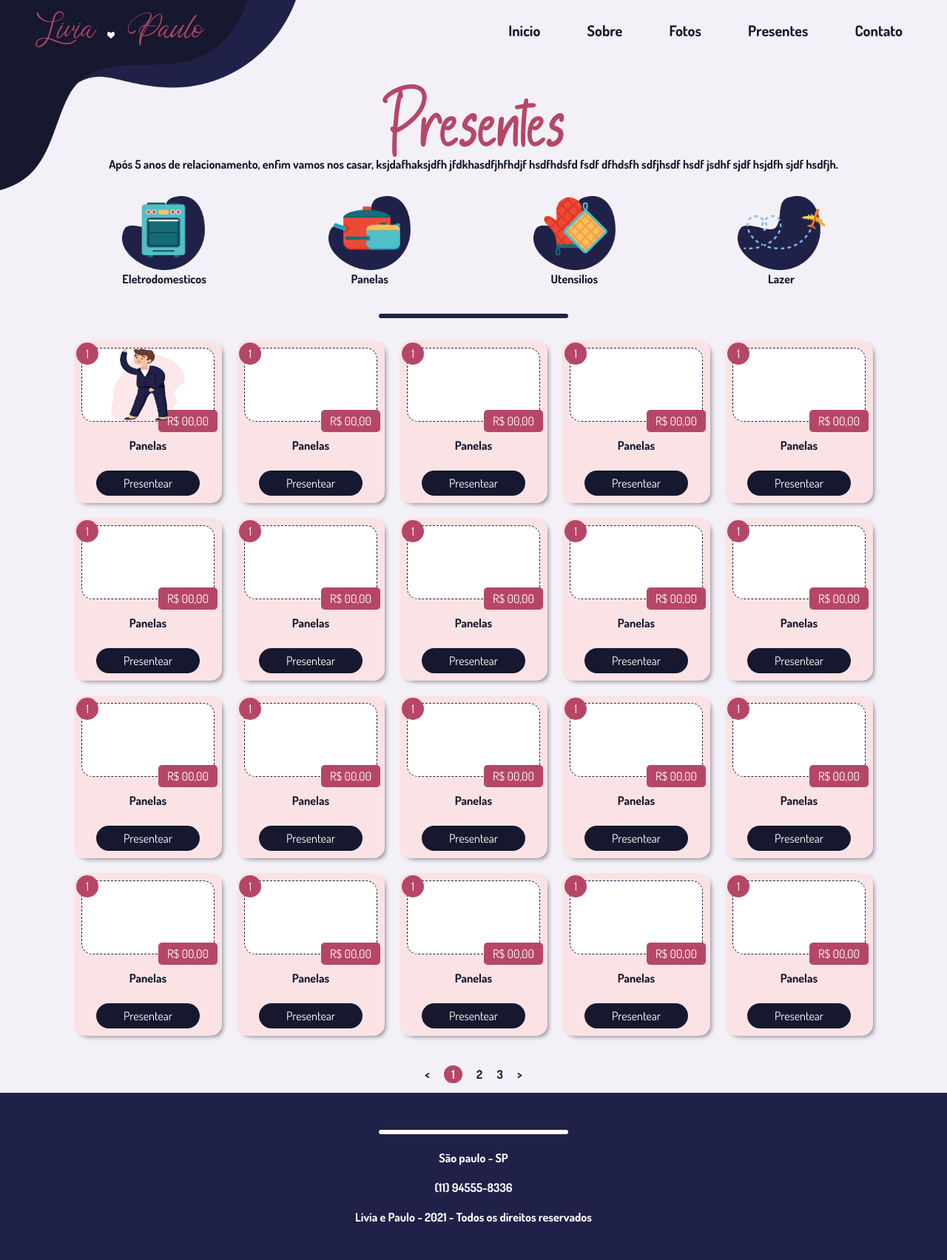
After one commit to PauloVASousa23/casamento-livia-paulo, an ASP.NET Core app: template CasamentoLiviaPaulo/Views/Presentes/Index.cshtml in a window 1280 px wide. The commit adds this page. Shown: the whole page at 74% size. Run offline with ASP.NET Core 8, Linux system fonts and the light colour scheme; the template is opened without the code that fills it, so the values that code supplies are empty; some libraries are stand-ins or nearby versions.

Commit message:
Criado pagina de presentes e separado topo e rodapé para a Layout

```diff
--- /dev/null
+++ b/CasamentoLiviaPaulo/Views/Presentes/Index.cshtml
@@ -0,0 +1,259 @@
+@{
+}
+
+<link rel="stylesheet" href="~/css/Presentes.css" />
+
+<h1 class="text-blossom text-rosa text-center font-78 mt-5 " style="line-height:1;">Presentes</h1>
+<p class="text-azul text-center font-weight-bold">
+    Após 5 anos de relacionamento, enfim vamos nos casar, ksjdafhaksjdfh jfdkhasdfjhfhdjf hsdfhdsfd fsdf dfhdsfh sdfjhsdf hsdf jsdhf sjdf hsjdfh sjdf hsdfjh.
+</p>
+
+<div class="container-categorias">
+    <a href="#" class="text-decoration-none text-azul font-weight-bold">
+        <img src="~/img/icone-eletrodomesticos.png" />
+        <span>Eletrodomesticos</span>
+    </a>
+    <a href="#" class="text-decoration-none text-azul font-weight-bold">
+        <img src="~/img/icone-panelas.png" />
+        <span>Panelas</span>
+    </a>
+    <a href="#" class="text-decoration-none text-azul font-weight-bold">
+        <img src="~/img/icone-utensilios.png" />
+        <span>Utensilios</span>
+    </a>
+    <a href="#" class="text-decoration-none text-azul font-weight-bold">
+        <img src="~/img/icone-lazer.png" />
+        <span>Lazer</span>
+    </a>
+</div>
+
+<hr class="hr-azul" />
+
+<div class="container-presentes">
+    <div class="presente">
+        <div class="imagens">
+            <span class="quantidade">1</span>
+            <span class="preco">R$ 00,00</span>
+            <div class="owl-carousel">
+                <div style="width: 180px;display:flex;justify-content: center;">
+                    <img src="~/img/vetor-noivo-1.png" style="height: 100px;width: 100px;" />
+                </div>
+                <div style="width: 180px;display:flex;justify-content: center;">
+                    <img src="~/img/vetor-noivo-1.png" style="height: 100px;width: 100px;" />
+                </div>
+                <div style="width: 180px;display:flex;justify-content: center;">
+                    <img src="~/img/vetor-noivo-1.png" style="height: 100px;width: 100px;" />
+                </div>
+                <div style="width: 180px;display:flex;justify-content: center;">
+                    <img src="~/img/vetor-noivo-1.png" style="height: 100px;width: 100px;" />
+                </div>
+                <div style="width: 180px;display:flex;justify-content: center;">
+                    <img src="~/img/vetor-noivo-1.png" style="height: 100px;width: 100px;" />
+                </div>
+            </div>
+        </div>
+        <span class="descricao">Panelas</span>
+        <a href="#" class="btn-rounded btn-azul text-white text-decoration-none">Presentear</a>
+    </div>
+    <div class="presente">
+        <div class="imagens">
+            <span class="quantidade">1</span>
+            <span class="preco">R$ 00,00</span>
+            <img />
+        </div>
+        <span class="descricao">Panelas</span>
+        <a href="#" class="btn-rounded btn-azul text-white text-decoration-none">Presentear</a>
+    </div>
+    <div class="presente">
+        <div class="imagens">
+            <span class="quantidade">1</span>
+            <span class="preco">R$ 00,00</span>
+            <img />
+        </div>
+        <span class="descricao">Panelas</span>
+        <a href="#" class="btn-rounded btn-azul text-white text-decoration-none">Presentear</a>
+    </div>
+    <div class="presente">
+        <div class="imagens">
+            <span class="quantidade">1</span>
+            <span class="preco">R$ 00,00</span>
+            <img />
+        </div>
+        <span class="descricao">Panelas</span>
+        <a href="#" class="btn-rounded btn-azul text-white text-decoration-none">Presentear</a>
+    </div>
+    <div class="presente">
+        <div class="imagens">
+            <span class="quantidade">1</span>
+            <span class="preco">R$ 00,00</span>
+            <img />
+        </div>
+        <span class="descricao">Panelas</span>
+        <a href="#" class="btn-rounded btn-azul text-white text-decoration-none">Presentear</a>
+    </div>
+    <div class="presente">
+        <div class="imagens">
+            <span class="quantidade">1</span>
+            <span class="preco">R$ 00,00</span>
+            <img />
+        </div>
+        <span class="descricao">Panelas</span>
+        <a href="#" class="btn-rounded btn-azul text-white text-decoration-none">Presentear</a>
+    </div>
+    <div class="presente">
+        <div class="imagens">
+            <span class="quantidade">1</span>
+            <span class="preco">R$ 00,00</span>
+            <img />
+        </div>
+        <span class="descricao">Panelas</span>
+        <a href="#" class="btn-rounded btn-azul text-white text-decoration-none">Presentear</a>
+    </div>
+    <div class="presente">
+        <div class="imagens">
+            <span class="quantidade">1</span>
+            <span class="preco">R$ 00,00</span>
+            <img />
+        </div>
+        <span class="descricao">Panelas</span>
+        <a href="#" class="btn-rounded btn-azul text-white text-decoration-none">Presentear</a>
+    </div>
+    <div class="presente">
+        <div class="imagens">
+            <span class="quantidade">1</span>
+            <span class="preco">R$ 00,00</span>
+            <img />
+        </div>
+        <span class="descricao">Panelas</span>
+        <a href="#" class="btn-rounded btn-azul text-white text-decoration-none">Presentear</a>
+    </div>
+    <div class="presente">
+        <div class="imagens">
+            <span class="quantidade">1</span>
+            <span class="preco">R$ 00,00</span>
+            <img />
+        </div>
+        <span class="descricao">Panelas</span>
+        <a href="#" class="btn-rounded btn-azul text-white text-decoration-none">Presentear</a>
+    </div>
+    <div class="presente">
+        <div class="imagens">
+            <span class="quantidade">1</span>
+            <span class="preco">R$ 00,00</span>
+            <img />
+        </div>
+        <span class="descricao">Panelas</span>
+        <a href="#" class="btn-rounded btn-azul text-white text-decoration-none">Presentear</a>
+    </div>
+    <div class="presente">
+        <div class="imagens">
+            <span class="quantidade">1</span>
+            <span class="preco">R$ 00,00</span>
+            <img />
+        </div>
+        <span class="descricao">Panelas</span>
+        <a href="#" class="btn-rounded btn-azul text-white text-decoration-none">Presentear</a>
+    </div>
+    <div class="presente">
+        <div class="imagens">
+            <span class="quantidade">1</span>
+            <span class="preco">R$ 00,00</span>
+            <img />
+        </div>
+        <span class="descricao">Panelas</span>
+        <a href="#" class="btn-rounded btn-azul text-white text-decoration-none">Presentear</a>
+    </div>
+    <div class="presente">
+        <div class="imagens">
+            <span class="quantidade">1</span>
+            <span class="preco">R$ 00,00</span>
+            <img />
+        </div>
+        <span class="descricao">Panelas</span>
+        <a href="#" class="btn-rounded btn-azul text-white text-decoration-none">Presentear</a>
+    </div>
+    <div class="presente">
+        <div class="imagens">
+            <span class="quantidade">1</span>
+            <span class="preco">R$ 00,00</span>
+            <img />
+        </div>
+        <span class="descricao">Panelas</span>
+        <a href="#" class="btn-rounded btn-azul text-white text-decoration-none">Presentear</a>
+    </div>
+    <div class="presente">
+        <div class="imagens">
+            <span class="quantidade">1</span>
+            <span class="preco">R$ 00,00</span>
+            <img />
+        </div>
+        <span class="descricao">Panelas</span>
+        <a href="#" class="btn-rounded btn-azul text-white text-decoration-none">Presentear</a>
+    </div>
+    <div class="presente">
+        <div class="imagens">
+            <span class="quantidade">1</span>
+            <span class="preco">R$ 00,00</span>
+            <img />
+        </div>
+        <span class="descricao">Panelas</span>
+        <a href="#" class="btn-rounded btn-azul text-white text-decoration-none">Presentear</a>
+    </div>
+    <div class="presente">
+        <div class="imagens">
+            <span class="quantidade">1</span>
+            <span class="preco">R$ 00,00</span>
+            <img />
+        </div>
+        <span class="descricao">Panelas</span>
+        <a href="#" class="btn-rounded btn-azul text-white text-decoration-none">Presentear</a>
+    </div>
+    <div class="presente">
+        <div class="imagens">
+            <span class="quantidade">1</span>
+            <span class="preco">R$ 00,00</span>
+            <img />
+        </div>
+        <span class="descricao">Panelas</span>
+        <a href="#" class="btn-rounded btn-azul text-white text-decoration-none">Presentear</a>
+    </div>
+    <div class="presente">
+        <div class="imagens">
+            <span class="quantidade">1</span>
+            <span class="preco">R$ 00,00</span>
+            <img />
+        </div>
+        <span class="descricao">Panelas</span>
+        <a href="#" class="btn-rounded btn-azul text-white text-decoration-none">Presentear</a>
+    </div>
+</div>
+<div class="paginacao">
+    <a href="#"><</a>
+    <a href="#" class="paginacao-active">1</a>
+    <a href="#">2</a>
+    <a href="#">3</a>
+    <a href="#">></a>
+</div>
+
+<script type="text/javascript">
+    $(document).ready(function () {
+        var owl = $('.owl-carousel');
+        owl.owlCarousel({
+            margin: 10,
+            loop: true,
+            center: true,
+            autoWidth: true,
+            responsive: {
+                0: {
+                    items: 1
+                },
+                600: {
+                    items: 3
+                },
+                1000: {
+                    items: 5
+                }
+            }
+        })
+    })
+</script>
--- a/CasamentoLiviaPaulo/Views/Shared/_Layout.cshtml
+++ b/CasamentoLiviaPaulo/Views/Shared/_Layout.cshtml
@@ -6,41 +6,70 @@
     <title>@ViewData["Title"] - Livia e Paulo</title>
     <link rel="stylesheet" href="~/lib/bootstrap/dist/css/bootstrap.min.css" />
     <link rel="stylesheet" href="~/css/site.css" />
+    <link rel="stylesheet" href="~/css/principal.css" />
+
+    <link rel="stylesheet" href="~/css/owl.carousel.min.css">
+    <link rel="stylesheet" href="~/css/owl.theme.default.min.css">
+
+    <script src="~/js/jquery-3.5.1.min.js"></script>
+    <script src="~/js/owl.carousel.js"></script>
+    <script src="~/js/owl.carousel.min.js"></script>
 </head>
 <body>
-    <header>
-        <nav class="navbar navbar-expand-sm navbar-toggleable-sm navbar-light bg-white border-bottom box-shadow mb-3">
-            <div class="container">
-                <a class="navbar-brand" asp-area="" asp-controller="Home" asp-action="Index">Livia e Paulo</a>
-                <button class="navbar-toggler" type="button" data-toggle="collapse" data-target=".navbar-collapse" aria-controls="navbarSupportedContent"
-                        aria-expanded="false" aria-label="Toggle navigation">
-                    <span class="navbar-toggler-icon"></span>
+    <div class="">
+        <img src="~/img/vetor-topo-titulo.png" class="img-topo-titulo" />
+        <nav>
+            <div class="ml-4 ml-md-5 mt-3 mt-md-4  d-inline-block">
+                <h2>
+                    <span class="text-rosa text-bobbi font-78">Livia <img src="~/img/icone-coração-branco.png" class="coracao-branco" /> Paulo</span>
+                </h2>
+            </div>
+
+            <button class="btn-hamburguer">
+                <span class="hamburguer mt-0"></span>
+                <span class="hamburguer"></span>
+                <span class="hamburguer"></span>
+            </button>
+
+            <div class="ml-5 mt-3 menu-botoes">
+                <button class="btn-fechar-menu">
+                    <span class="hamburguer"></span>
+                    <span class="hamburguer"></span>
                 </button>
-                <div class="navbar-collapse collapse d-sm-inline-flex flex-sm-row-reverse">
-                    <ul class="navbar-nav flex-grow-1">
-                        <li class="nav-item">
-                            <a class="nav-link text-dark" asp-area="" asp-controller="Home" asp-action="Index">Inicio</a>
-                        </li>
-                        <li class="nav-item">
-                            <a class="nav-link text-dark" asp-area="" asp-controller="Home" asp-action="Privacy"></a>
-                        </li>
-                    </ul>
-                </div>
+                @Html.ActionLink("Inicio", "Privacy", "Home")
+                @Html.ActionLink("Sobre", "Privacy", "Home")
+                @Html.ActionLink("Fotos", "Privacy", "Home")
+                @Html.ActionLink("Presentes", "Index", "Presentes")
+                @Html.ActionLink("Contato", "Privacy", "Home")
             </div>
         </nav>
-    </header>
-    <div class="container">
-        <main role="main" class="pb-3">
-            @RenderBody()
-        </main>
     </div>
 
-    <footer class="border-top footer text-muted">
-        <div class="container">
-            &copy; 2021 - Livia e Paulo - <a asp-area="" asp-controller="Home" asp-action="Privacy">Politica</a>
-        </div>
-    </footer>
-    <script src="~/lib/jquery/dist/jquery.min.js"></script>
+    @RenderBody()
+
+    <section class="contato">
+        <hr class="hr-branco" />
+        <p class="text-center text-white font-weight-bold">São paulo - SP</p>
+        <p class="text-center text-white font-weight-bold">(11) 94555-8336</p>
+        <p class="text-center text-white font-weight-bold">Livia e Paulo - 2021 - Todos os direitos reservados</p>
+    </section>
+
+    <script type="text/javascript">
+        $(".btn-hamburguer").click(function () {
+            if ($(".menu-botoes").css("display") == "none") {
+                $(".menu-botoes").css("display", "flex");
+            } else {
+                $(".menu-botoes").css("display", "none");
+            }
+        });
+
+        $(".btn-fechar-menu").click(function () {
+
+            $(".menu-botoes").css("display", "none");
+
+        });
+    </script>
+
     <script src="~/lib/bootstrap/dist/js/bootstrap.bundle.min.js"></script>
     <script src="~/js/site.js" asp-append-version="true"></script>
     @RenderSection("Scripts", required: false)
--- /dev/null
+++ b/CasamentoLiviaPaulo/wwwroot/css/Presentes.css
@@ -0,0 +1,103 @@
+.container-categorias {
+    display: flex;
+    justify-content: space-evenly;
+    padding: 15px 0px;
+    text-align: center;
+}
+
+    .container-categorias > a > img {
+        height: 100px;
+        display: block;
+    }
+
+.container-presentes{
+    display: flex;
+    flex-wrap: wrap;
+    justify-content: center;
+    align-items: center;
+    padding-bottom: 30px;
+}
+
+.presente {
+    width: 200px;
+    height: 220px;
+    background-color: #FBE3E5;
+    border-radius: 15px;
+    box-shadow: 4px 4px 7px -4px rgba(0,0,0,0.6);
+    text-align: center;
+    padding: 10px;
+    margin: 10px;
+    position: relative;
+}
+
+    .presente > .imagens {
+        width: 180px;
+        height: 100px;
+        background-color: #fff;
+        border: 1px dashed #202148;
+        position: relative;
+        border-radius: 15px;
+        margin-bottom: 20px;
+    }
+
+        .presente > .imagens > .quantidade {
+            background-color: #b64667;
+            color: #fff;
+            width: 30px;
+            height: 30px;
+            display: flex;
+            justify-content: center;
+            align-items: center;
+            border-radius: 100px;
+            position: absolute;
+            left: -8px;
+            top: -8px;
+        }
+
+        .presente > .imagens > .preco {
+            background-color: #b64667;
+            color: #fff;
+            width: 80px;
+            height: 30px;
+            display: flex;
+            justify-content: center;
+            align-items: center;
+            border-radius: 5px;
+            position: absolute;
+            bottom: -15px;
+            right: -5px;
+        }
+
+    .presente > .descricao {
+        color: #16182F;
+        display: block;
+        font-weight: bold;
+        margin-bottom: 5px;
+    }
+
+    .presente > a {
+        position: absolute;
+        bottom: 10px;
+        left: 0px;
+        right: 0px;
+        margin: 0px 30px;
+    }
+
+.paginacao {
+    text-align: center;
+    padding-bottom: 20px;
+}
+
+    .paginacao > a {
+        margin: 0px 8px;
+        text-decoration: none;
+        color: #16182F;
+        font-weight: bold;
+    }
+
+.paginacao-active {
+    background-color: #b64667;
+    color: #fff !important;
+    padding: 2px 10px;
+    border-radius: 100px;
+}
--- a/CasamentoLiviaPaulo/wwwroot/css/principal.css
+++ b/CasamentoLiviaPaulo/wwwroot/css/principal.css
@@ -27,10 +27,7 @@ body {
 }
 
 .topo {
-    height: 100vh;
-    width: 100vw;
     overflow: hidden;
-    position: relative;
 }
 
 .img-topo-titulo {
@@ -44,7 +41,8 @@ body {
     position: absolute;
     top: 0px;
     right: 0px;
-    height: 110vh;
+    height: 100vh;
+    z-index: -1;
 }
 
 .img-topo-bg-2 {
@@ -68,7 +66,7 @@ nav{
     top: 10px;
 }
 
-    .menu-botoes > button {
+    .menu-botoes > a {
         background-color: transparent;
         border: none;
         font-size: 20px;
@@ -76,6 +74,7 @@ nav{
         font-weight: bold;
         margin: 0px 30px;
         outline: none !important;
+        text-decoration: none;
     }
 
 .btn-hamburguer, .btn-fechar-menu {
@@ -90,7 +89,11 @@ nav{
     height: calc(100vh - 65px);
 }
 
-.topo::before {
+.divisao-conteudo{
+    position: relative;
+}
+
+    .divisao-conteudo::before {
         content: '';
         width: 50vw;
         height: 60px;
@@ -98,12 +101,12 @@ nav{
         background-color: #F3F0F8;
         position: absolute;
         bottom: -30px;
-    right: 0px;
+        right: -10px;
         z-index: 1;
         filter: drop-shadow(12px 4px 6px rgba(0,0,0,0.2));
     }
 
-.topo::after {
+    .divisao-conteudo::after {
         content: '';
         width: 50vw;
         height: 60px;
@@ -111,6 +114,7 @@ nav{
         background-color: #F3F0F8;
         position: absolute;
         bottom: -30px;
+        left: -10px;
         filter: drop-shadow(2px 4px 6px rgba(0,0,0,0.2));
     }
 
```
Also changed, not shown: CasamentoLiviaPaulo/Controllers/PresentesController.cs (added, +16 -0 lines), CasamentoLiviaPaulo/Views/Home/Privacy.cshtml (+6 -50 lines), CasamentoLiviaPaulo/wwwroot/img/icone-eletrodomesticos.png (added), CasamentoLiviaPaulo/wwwroot/img/icone-lazer.png (added), CasamentoLiviaPaulo/wwwroot/img/icone-panelas.png (added), CasamentoLiviaPaulo/wwwroot/img/icone-utensilios.png (added). Lines whose indentation alone changed are shown as unchanged.
